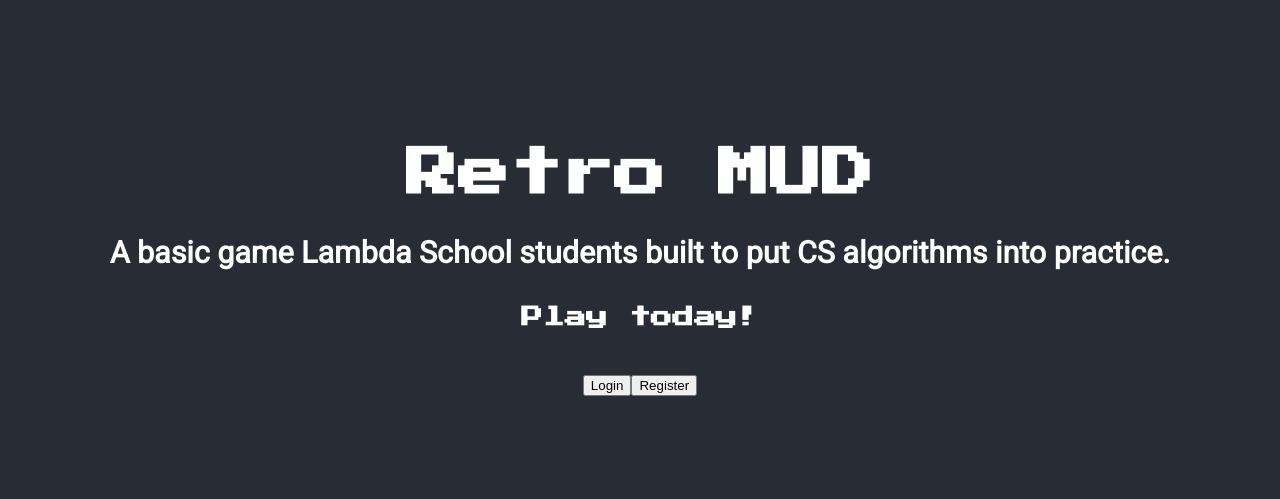
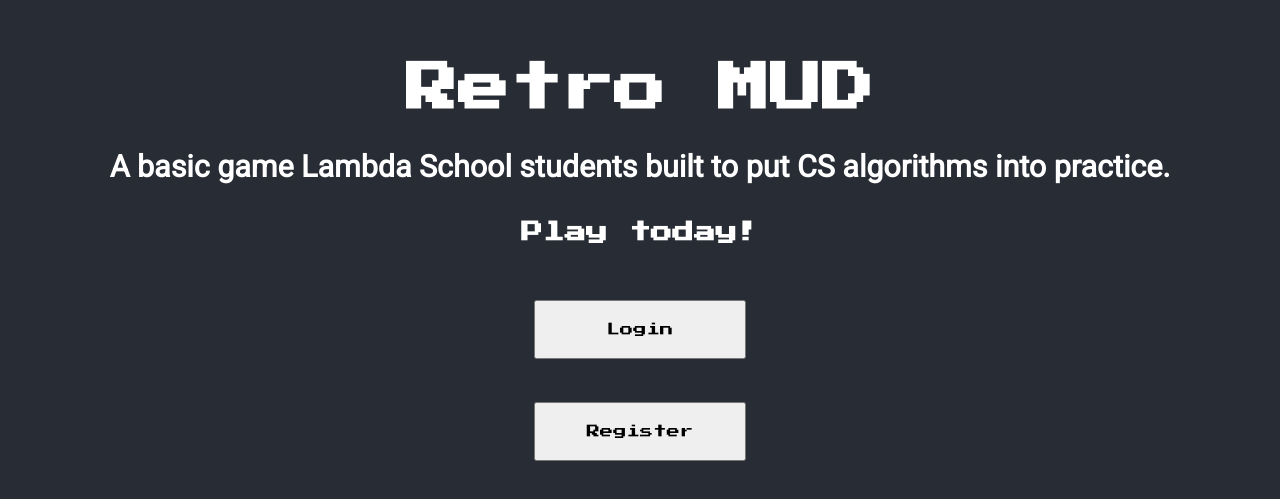
Before and after one commit to team-p21/frontend, a React (Create React App) app in the folder client/: page / in a window 1280 px wide. Shown: the part 145-644 px from the top of the page. Built offline with nearby package versions, Linux system fonts and the light colour scheme.

Commit message:
Added button styling to the Home page component

```diff
--- a/client/src/App.css
+++ b/client/src/App.css
@@ -21,3 +21,16 @@
 h3 {
   font-family: 'Roboto', sans-serif;
 }
+
+.button-wrapper {
+  display: flex;
+  flex-direction: column;
+  align-items: center;
+}
+
+button {
+  font-family: 'Press Start 2P';
+  width: 20%;
+  padding: 2%;
+  margin: 2%;
+}
--- a/client/src/components/Home.js
+++ b/client/src/components/Home.js
@@ -7,6 +7,7 @@
       <h1>Retro MUD</h1>
       <h3>A basic game Lambda School students built to put CS algorithms into practice. </h3>
       <h5>Play today!</h5>
+      <div class="button-wrapper">
         <button>
           Login
         </button>
@@ -14,6 +15,7 @@
           Register
         </button>
       </div>
+    </div>
   );
 };
 
```
Lines whose indentation alone changed are shown as unchanged.
